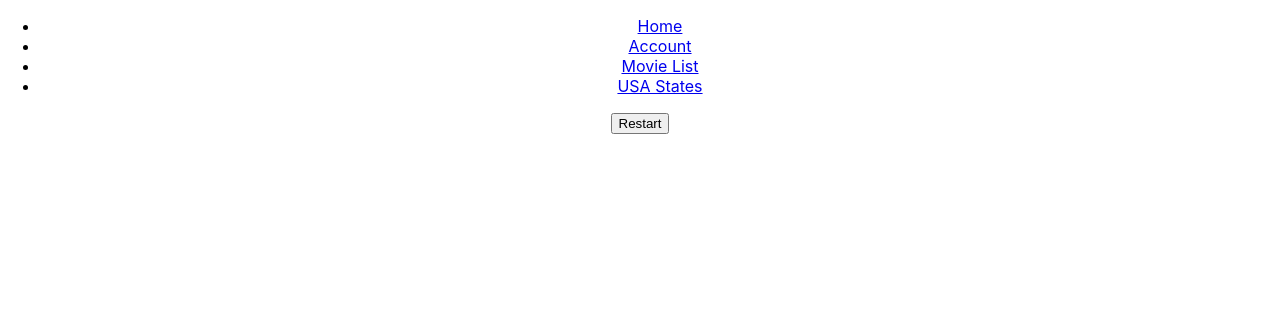
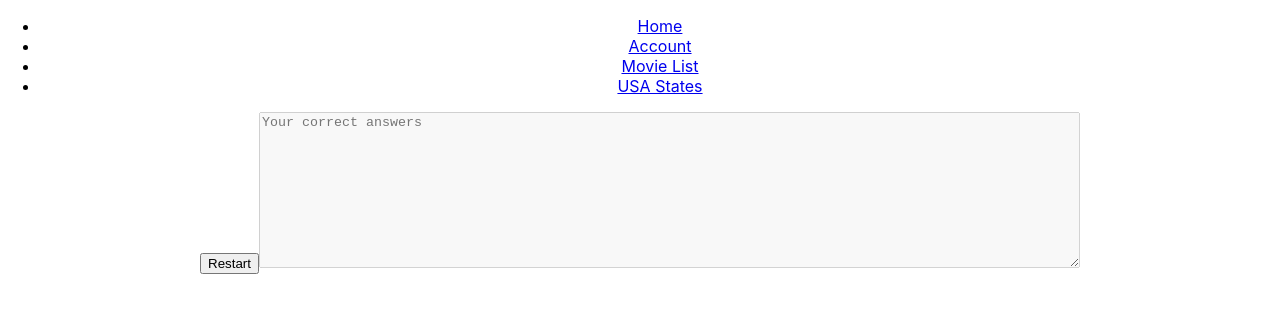
Before and after one commit to yazyounas/front-end-project, a React (Create React App) app: page /states in a window 1280 px wide. Shown: the top 312 px of the page. Built offline with nearby package versions, Linux system fonts and the light colour scheme.

Commit message:
added siabled text areas so user only guess rather type in

```diff
--- a/src/Components/UsaStates/NameStates.jsx
+++ b/src/Components/UsaStates/NameStates.jsx
@@ -4,6 +4,12 @@ const NameStates = () => {
   return (
     <div>
       <button>Restart</button>
+     <textarea
+     cols="100"
+     rows="10"
+     placeholder='Your correct answers'
+     disabled
+     />
     </div>
   )
 }
```
